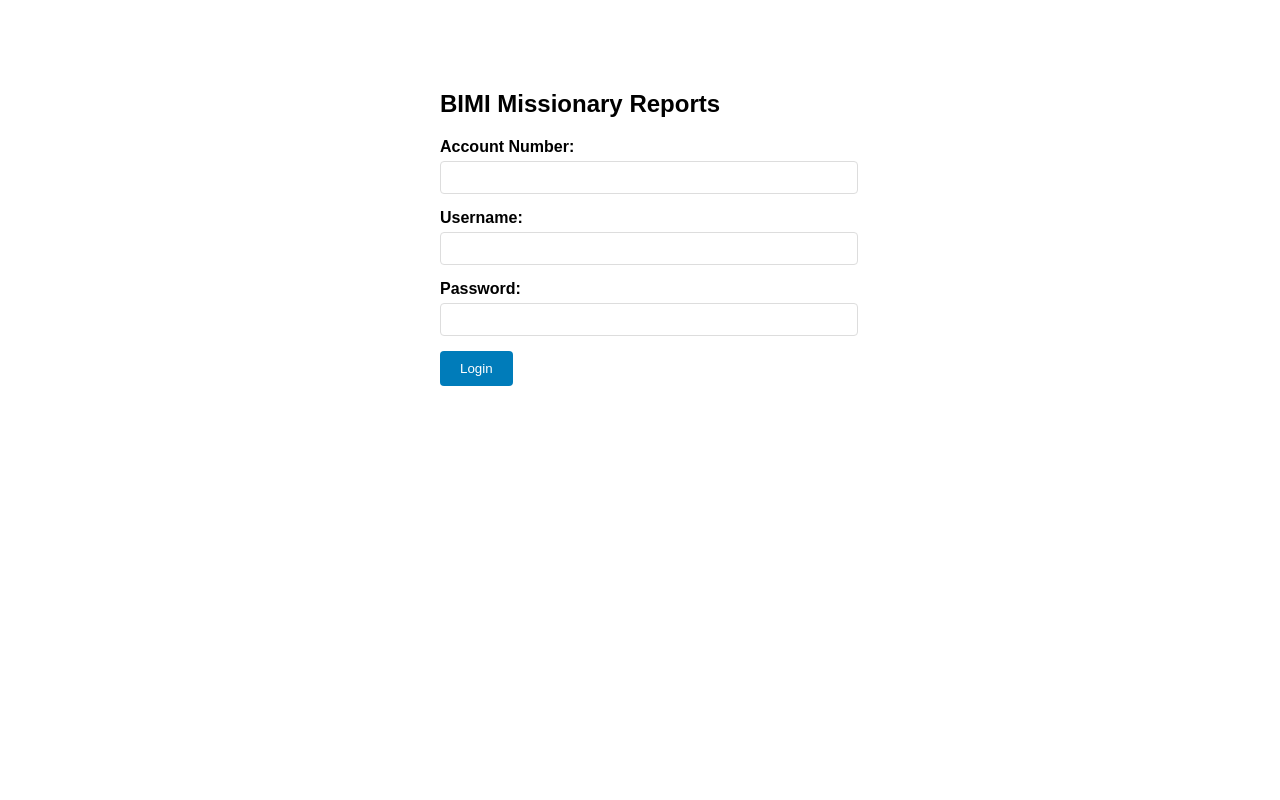
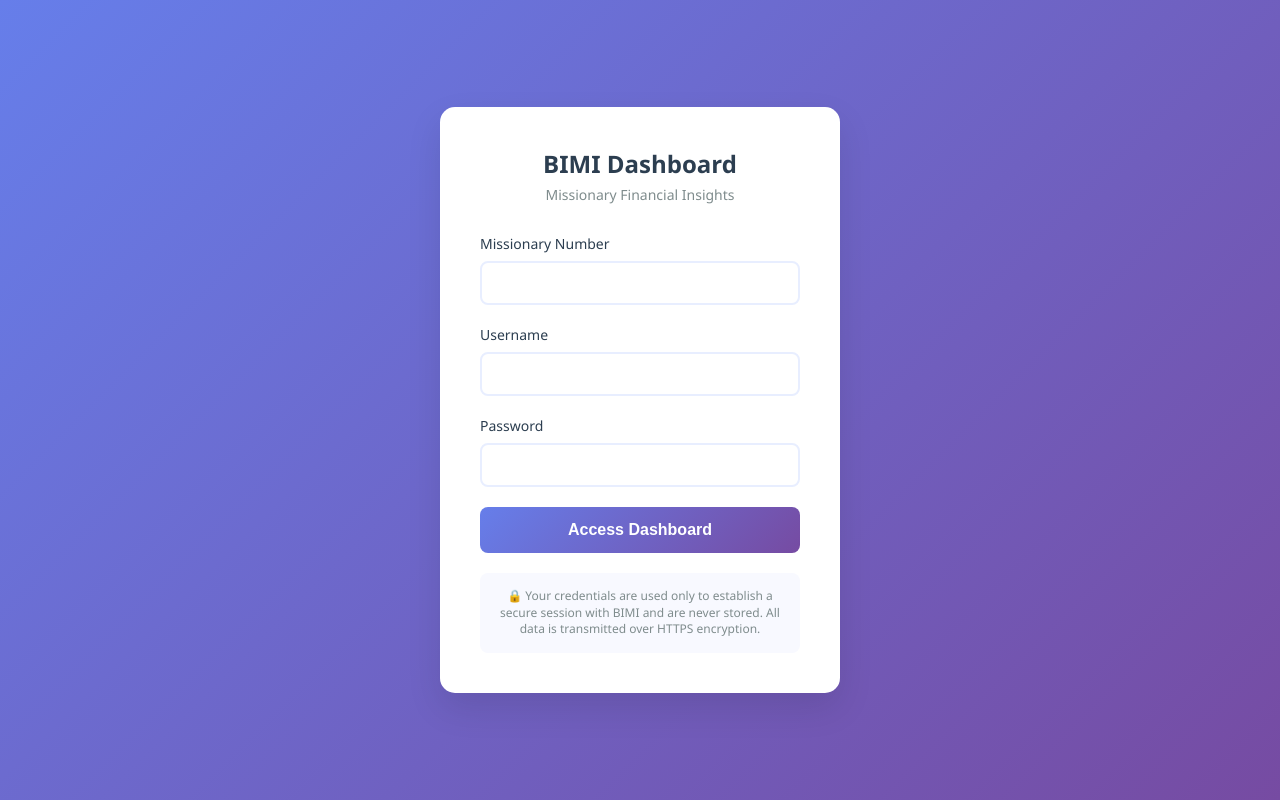
Before and after one commit to tbehman/bimi-report-generator, a Flask app: page / in a window 1280 px wide. Run offline with Flask 3, Linux system fonts and the light colour scheme.

Commit message:
Update login.html

```diff
--- a/templates/login.html
+++ b/templates/login.html
@@ -1,32 +1,146 @@
 <!DOCTYPE html>
-<html>
+<html lang="en">
 <head>
-    <title>BIMI Reports - Login</title>
+    <meta charset="UTF-8">
+    <meta name="viewport" content="width=device-width, initial-scale=1.0">
+    <title>BIMI Missionary Dashboard</title>
     <style>
-        body { font-family: Arial, sans-serif; max-width: 400px; margin: 50px auto; padding: 20px; }
-        .form-group { margin-bottom: 15px; }
-        label { display: block; margin-bottom: 5px; font-weight: bold; }
-        input[type="text"], input[type="password"] { width: 100%; padding: 8px; border: 1px solid #ddd; border-radius: 4px; }
-        button { background: #007cba; color: white; padding: 10px 20px; border: none; border-radius: 4px; cursor: pointer; }
-        button:hover { background: #005a87; }
+        * {
+            margin: 0;
+            padding: 0;
+            box-sizing: border-box;
+        }
+
+        body {
+            font-family: 'Segoe UI', Tahoma, Geneva, Verdana, sans-serif;
+            background: linear-gradient(135deg, #667eea 0%, #764ba2 100%);
+            min-height: 100vh;
+            display: flex;
+            align-items: center;
+            justify-content: center;
+            padding: 20px;
+        }
+
+        .login-container {
+            background: white;
+            padding: 40px;
+            border-radius: 15px;
+            box-shadow: 0 15px 35px rgba(0, 0, 0, 0.1);
+            width: 100%;
+            max-width: 400px;
+        }
+
+        .logo {
+            text-align: center;
+            margin-bottom: 30px;
+        }
+
+        .logo h1 {
+            color: #2c3e50;
+            font-size: 24px;
+            font-weight: 600;
+            margin-bottom: 5px;
+        }
+
+        .logo p {
+            color: #7f8c8d;
+            font-size: 14px;
+        }
+
+        .form-group {
+            margin-bottom: 20px;
+        }
+
+        label {
+            display: block;
+            margin-bottom: 8px;
+            color: #2c3e50;
+            font-weight: 500;
+            font-size: 14px;
+        }
+
+        input[type="text"],
+        input[type="password"] {
+            width: 100%;
+            padding: 12px 15px;
+            border: 2px solid #e8eeff;
+            border-radius: 8px;
+            font-size: 14px;
+            transition: all 0.3s ease;
+        }
+
+        input[type="text"]:focus,
+        input[type="password"]:focus {
+            outline: none;
+            border-color: #667eea;
+            box-shadow: 0 0 0 3px rgba(102, 126, 234, 0.1);
+        }
+
+        .btn-login {
+            width: 100%;
+            background: linear-gradient(135deg, #667eea 0%, #764ba2 100%);
+            color: white;
+            border: none;
+            padding: 14px;
+            border-radius: 8px;
+            font-size: 16px;
+            font-weight: 600;
+            cursor: pointer;
+            transition: transform 0.2s ease;
+        }
+
+        .btn-login:hover {
+            transform: translateY(-2px);
+            box-shadow: 0 5px 15px rgba(102, 126, 234, 0.4);
+        }
+
+        .security-note {
+            text-align: center;
+            margin-top: 20px;
+            padding: 15px;
+            background: #f8f9ff;
+            border-radius: 8px;
+            font-size: 12px;
+            color: #7f8c8d;
+            line-height: 1.4;
+        }
+
+        @media (max-width: 480px) {
+            .login-container {
+                padding: 30px 20px;
+            }
+        }
     </style>
 </head>
 <body>
-    <h2>BIMI Missionary Reports</h2>
+    <div class="login-container">
+        <div class="logo">
+            <h1>BIMI Dashboard</h1>
+            <p>Missionary Financial Insights</p>
+        </div>
+
         <form method="POST" action="/login">
             <div class="form-group">
-            <label>Account Number:</label>
-            <input type="text" name="account_number" required>
+                <label for="account_number">Missionary Number</label>
+                <input type="text" id="account_number" name="account_number" required>
             </div>
+
             <div class="form-group">
-            <label>Username:</label>
-            <input type="text" name="username" required>
+                <label for="username">Username</label>
+                <input type="text" id="username" name="username" required>
             </div>
+
             <div class="form-group">
-            <label>Password:</label>
-            <input type="password" name="password" required>
+                <label for="password">Password</label>
+                <input type="password" id="password" name="password" required>
             </div>
-        <button type="submit">Login</button>
+
+            <button type="submit" class="btn-login">Access Dashboard</button>
         </form>
+
+        <div class="security-note">
+            🔒 Your credentials are used only to establish a secure session with BIMI and are never stored. All data is transmitted over HTTPS encryption.
+        </div>
+    </div>
 </body>
 </html>
```
Lines whose indentation alone changed are shown as unchanged.
